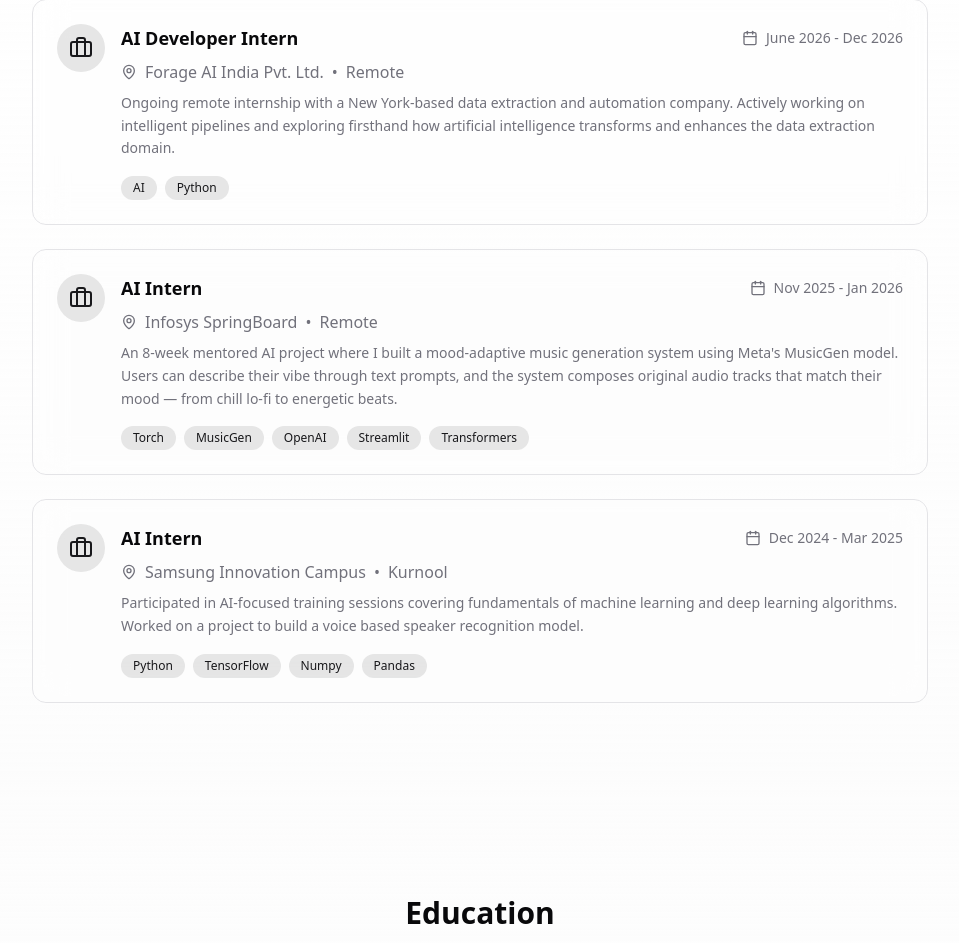
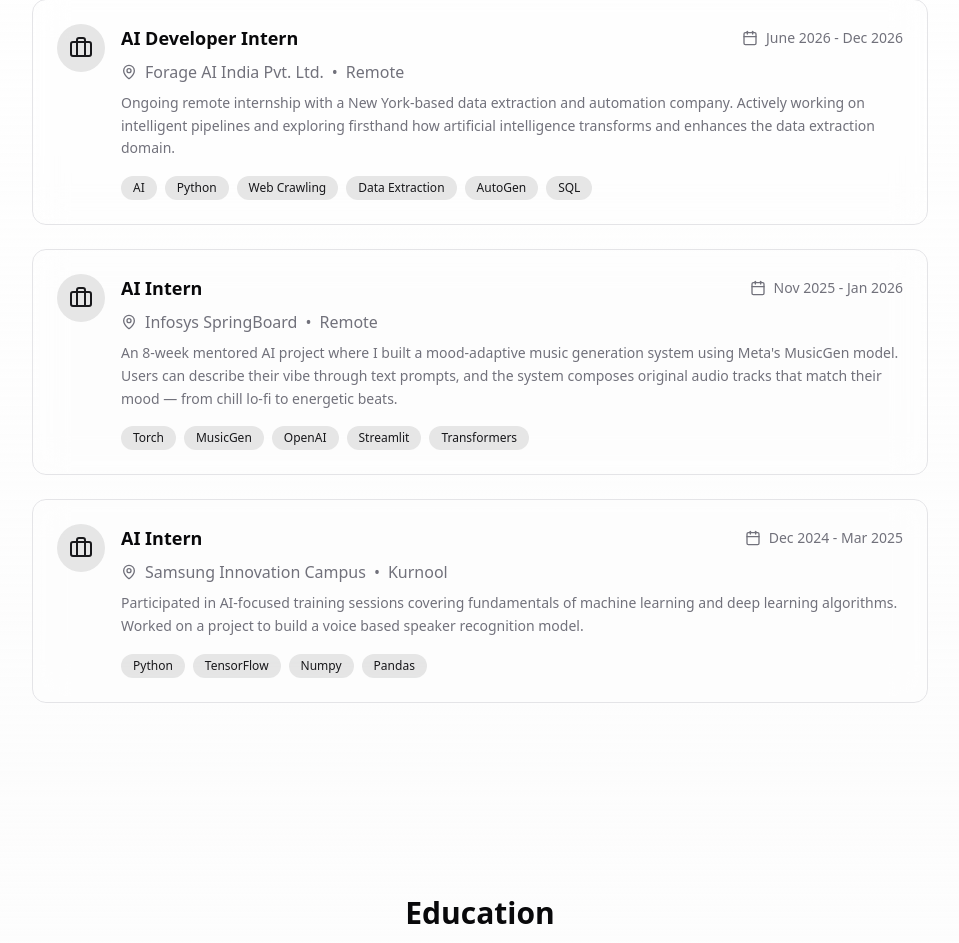
Before and after one commit to Lokesh-916/Lokie--AI-Portfolio, a Next.js app: page / in a window 1280 px wide. Shown: the part 1086-2029 px from the top of the page, without its empty margins (160-1119 px from the left). Built offline with nearby package versions, Linux system fonts and the light colour scheme.

Commit message:
Update internship categories and formatting

```diff
--- a/src/components/Experience.tsx
+++ b/src/components/Experience.tsx
@@ -19,7 +19,7 @@ export function Experience() {
       location: 'Remote',
       period: 'June 2026 - Dec 2026',
       description: 'Ongoing remote internship with a New York-based data extraction and automation company. Actively working on intelligent pipelines and exploring firsthand how artificial intelligence transforms and enhances the data extraction domain.',
-      technologies: ['AI', 'Python'],
+      technologies: ['AI', 'Python', 'Web Crawling', 'Data Extraction', 'AutoGen', 'SQL'],
     },
     {
       title: 'AI Intern',
```
